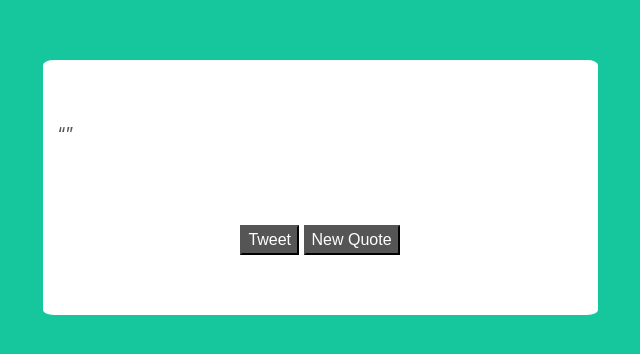
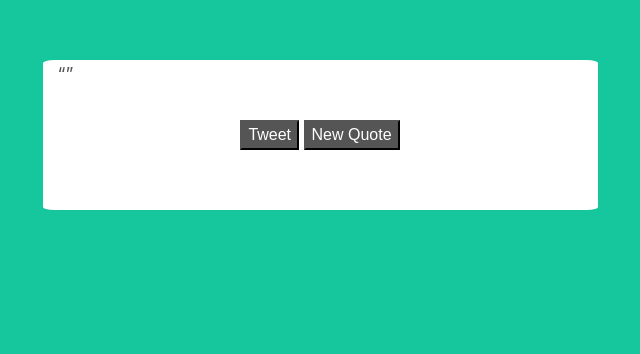
Before and after one commit to BenWS/RandomQuote, a website: page index.html in a window 1280 px wide. Shown: the part 132-486 px from the top of the page, without its empty margins (320-960 px from the left). Drawn offline with nearby package versions, Linux system fonts and the light colour scheme; files that its build step writes are made by us from their sources; a web font is replaced by a local one.

Commit message:
Continuing to adjust height

```diff
--- a/resources/style.css
+++ b/resources/style.css
@@ -32,13 +32,9 @@ footer {
 }
 
 #quoteBox #quote {
-  height:120px;
   font-size:18px
 }
 
-#quoteBox #author {
-  height:25px;
-}
 #quoteBox #quote {
   position:relative;
 }
```
